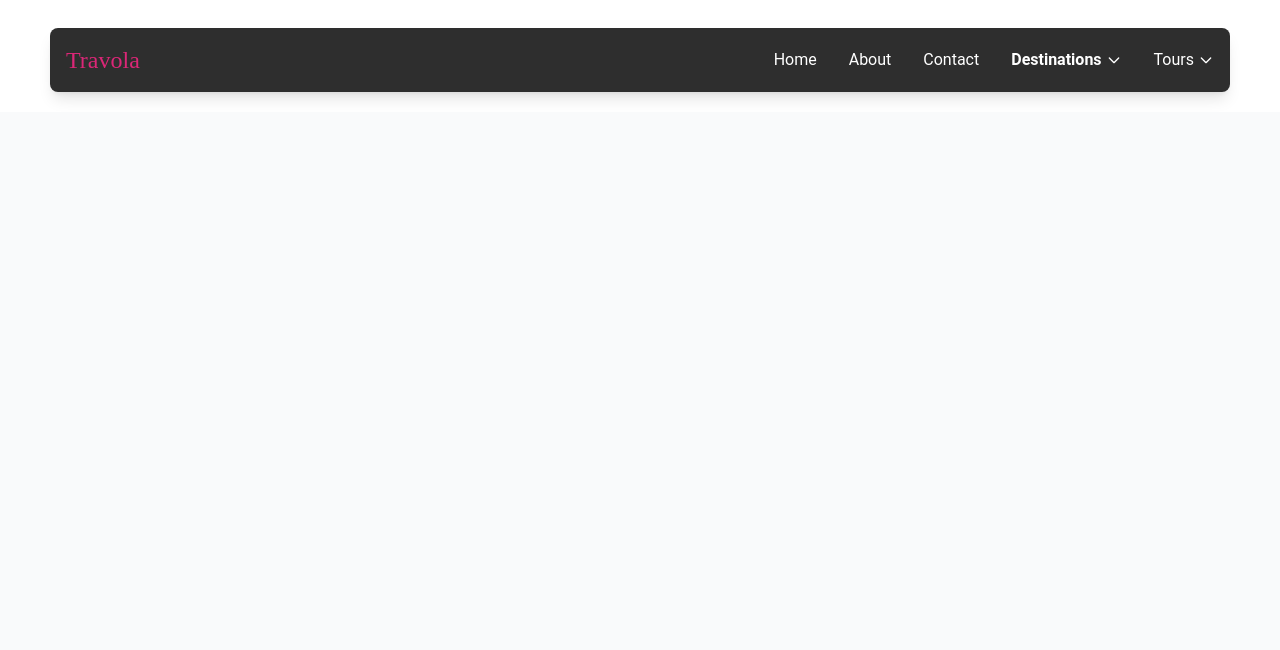
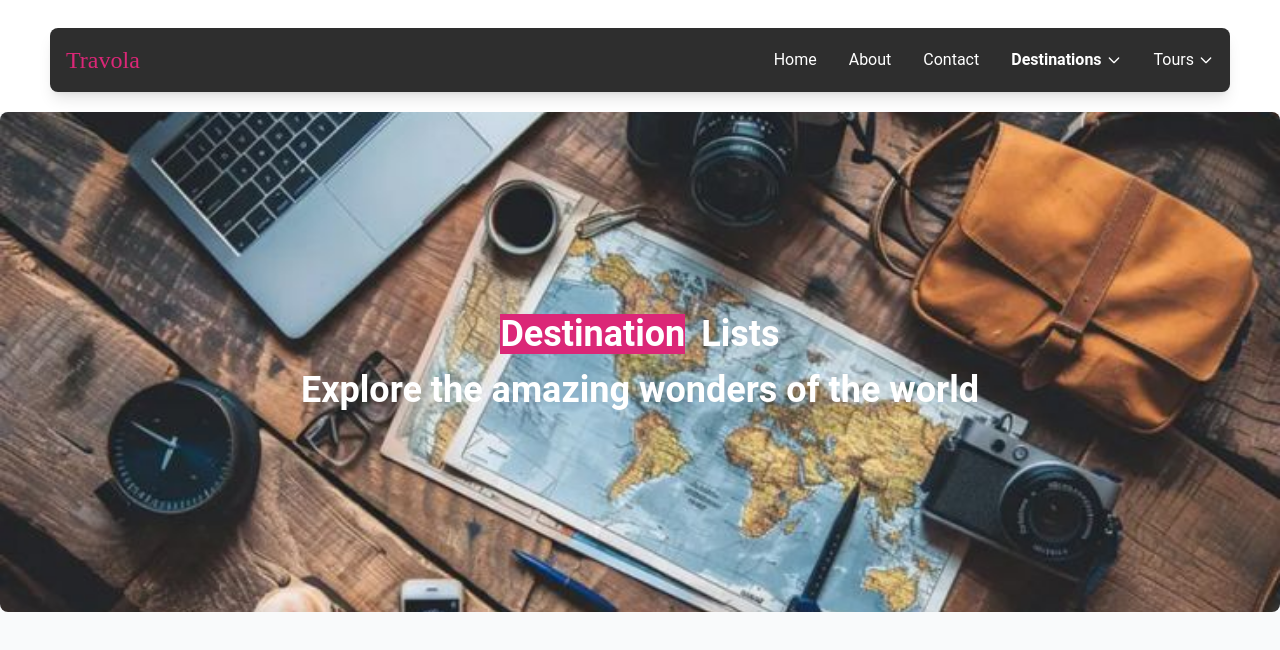
Before and after one commit to Zachminnow/travel-app, a React (Vite) app in the folder frontend/: page /destinations in a window 1280 px wide. Shown: the top 650 px of the page. Built offline with nearby package versions, Linux system fonts and the light colour scheme.

Commit message:
Add DestinationHero component with background image and text overlay

```diff
--- /dev/null
+++ b/frontend/src/components/DestinationHero.jsx
@@ -0,0 +1,26 @@
+
+import image1 from '../assets/images/d22.jpeg'
+const DestinationHero = () => {
+    return (
+        <div
+            style={{
+                backgroundImage: `url(${image1}) `,
+                backgroundPosition: 'center',
+                backgroundSize: 'cover',
+                backgroundRepeat: 'no-repeat',
+
+            }}
+
+            className="w-[1280px] h-[300px] md:h-[400px] lg:h-[500px] relative align-middle flex items-center justify-center rounded-lg flex-col">
+            <h1 className="text-4xl md:text-2xl lg:text-4xl font-bold text-white mb-4 flex items-center justify-center">
+
+                <span className="bg-pink-600 text-2xl mr-4 md:text-5xl lg:text-4xl ">Destination</span>
+                Lists
+            </h1>
+            <p className="text-white font-bold md:text-4xl">Explore the amazing wonders of the world</p>
+
+        </div>
+    )
+}
+
+export default DestinationHero
--- a/frontend/src/pages/Contact.jsx
+++ b/frontend/src/pages/Contact.jsx
@@ -2,6 +2,8 @@
 import ContactHero from '../components/ContactHero';
 import ContactFormBox from '../components/ContactFormBox';
 import ContactMapBox from '../components/ContactMapBox';
+import { motion } from "framer-motion";
+import { FooterCard } from '../components/FooterCard';
 
 
 const Contact = () => {
@@ -12,7 +14,15 @@ const Contact = () => {
         <ContactFormBox />
         <ContactMapBox />
       </div>
-
+      <motion.footer
+        initial={{ opacity: 0, x: 80 }}
+        whileInView={{ opacity: 1, x: 0 }}
+        transition={{ duration: 1, ease: "easeOut" }}
+        viewport={{ once: true, amount: 0.3 }}
+        className="w-full bg-[#2E2E2E] text-white p-4 flex flex-col items-center justify-center mt-10"
+      >
+        <FooterCard />
+      </motion.footer>
 
     </div>
   );
--- a/frontend/src/pages/Destinations.jsx
+++ b/frontend/src/pages/Destinations.jsx
@@ -1,12 +1,12 @@
 import React from 'react';
 import { Link } from 'react-router-dom';
+import DestinationHero from '../components/DestinationHero';
 
 const Destinations = () => {
 
-
-
   return (
-    <div className="min-h-screen bg-gray-50">
+    <div className="min-h-screen bg-gray-50 flex flex-col items-center ">
+      <DestinationHero />
 
     </div>
   );
```
Also changed, not shown: frontend/src/assets/images/d11.jpeg (added), frontend/src/assets/images/d22.jpeg (added).
